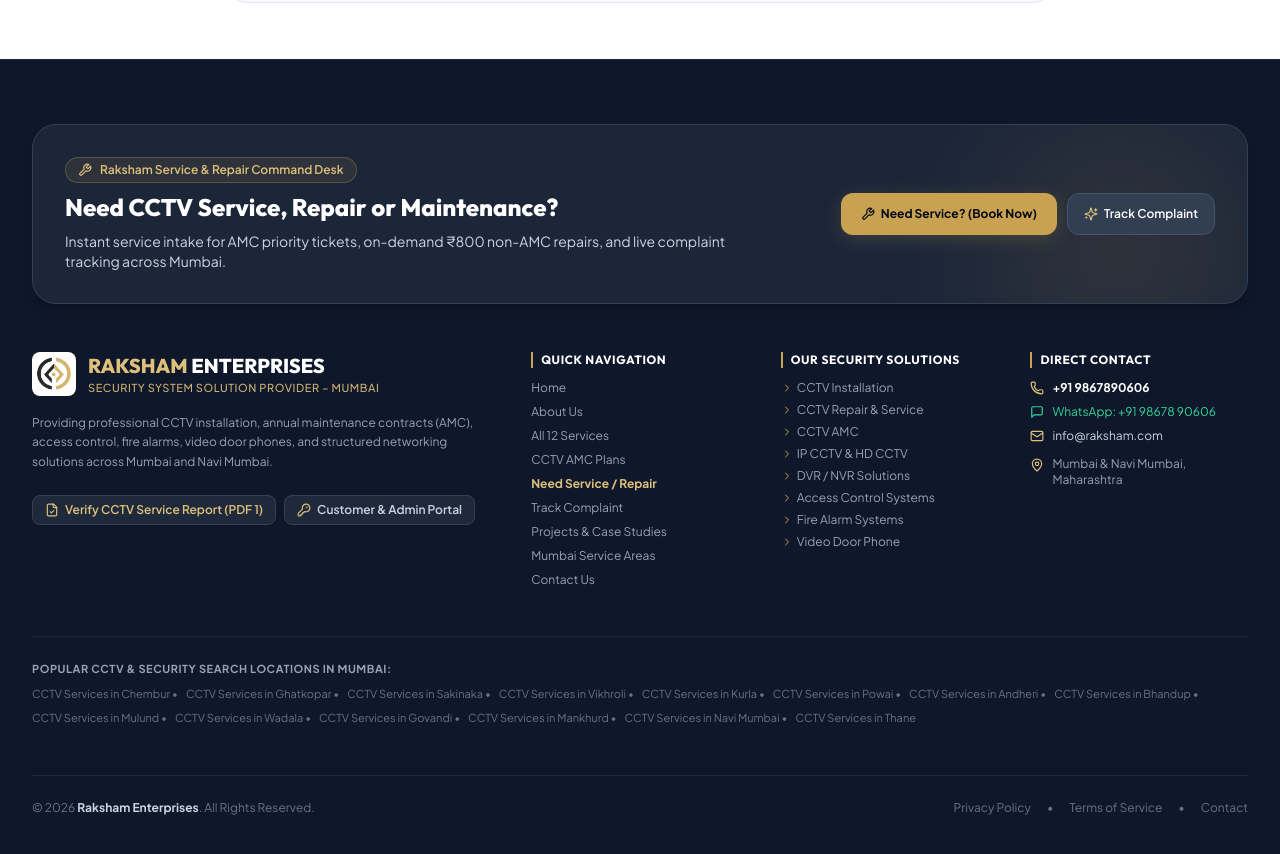
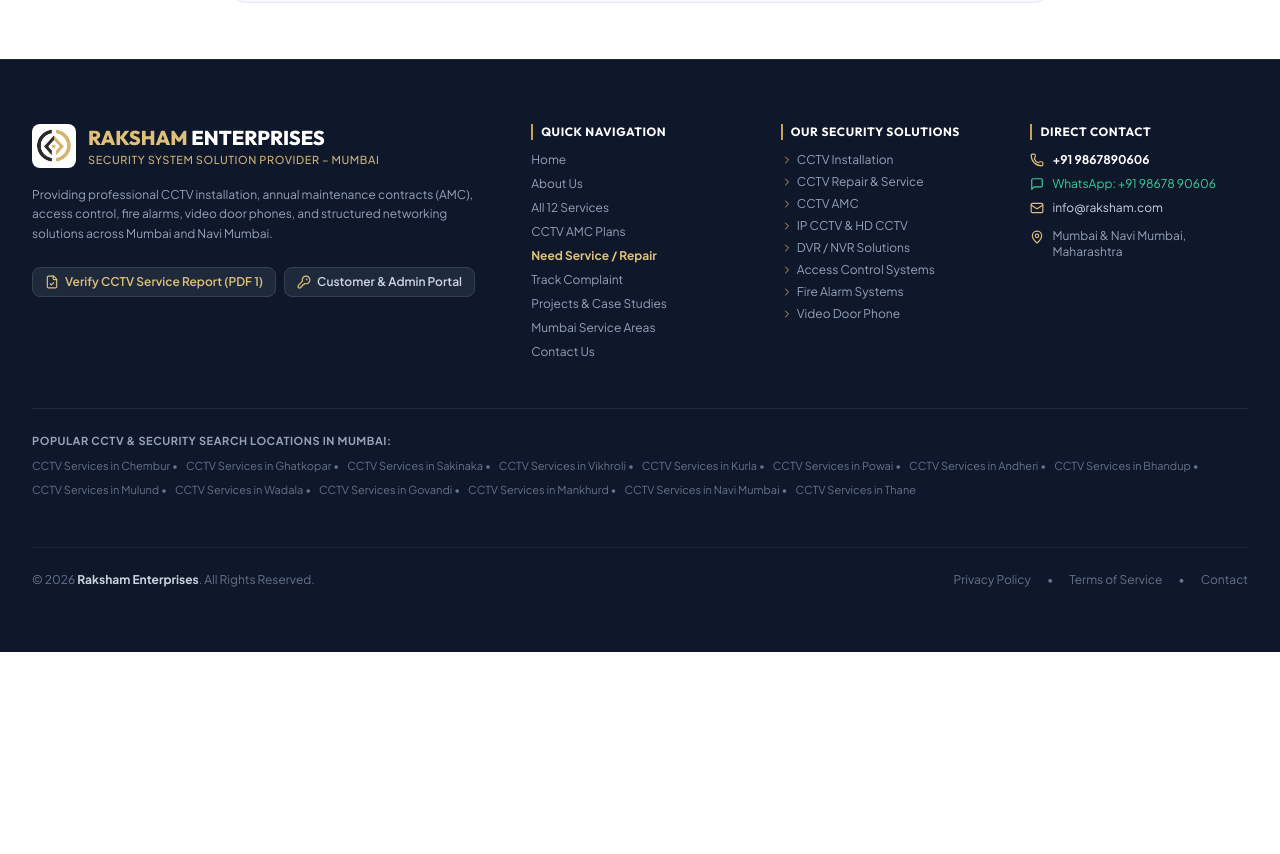
Before and after one commit to guptadipti0123-netizen/raksham-enterprises-web1, a React (Vite) app: page / in a window 1280 px wide. Shown: the part 3373-4227 px from the top of the page. After the commit the page ends 4025 px from the top, so only its background shows below. Built offline with nearby package versions, Linux system fonts and the light colour scheme.

Commit message:
fix(footer): keep Need Service exclusively in hero section and streamline footer

```diff
--- a/src/components/Footer.jsx
+++ b/src/components/Footer.jsx
@@ -20,43 +20,7 @@ export default function Footer({ onOpenQuote }) {
     <footer className="bg-slate-900 text-slate-400 pt-16 pb-16 border-t border-slate-800">
       <div className="max-w-7xl mx-auto px-4 sm:px-6 lg:px-8 space-y-12">
 
-        {/* 1. TOP FOOTER PROMINENT CALLOUT: Need Service & Complaint Routing Hub */}
-        <div className="p-6 sm:p-8 rounded-3xl bg-slate-800/90 border border-slate-700 grid grid-cols-1 lg:grid-cols-12 gap-6 items-center shadow-lg relative overflow-hidden">
-          <div className="absolute top-0 right-0 w-64 h-64 bg-gold-500/10 rounded-full blur-3xl pointer-events-none" />
-
-          <div className="lg:col-span-7 space-y-2 relative z-10">
-            <div className="inline-flex items-center space-x-2 px-3 py-1 rounded-full bg-gold-500/10 border border-gold-500/30 text-gold-400 text-xs font-semibold">
-              <Wrench className="w-3.5 h-3.5 text-gold-400" />
-              <span>Raksham Service & Repair Command Desk</span>
-            </div>
-            <h3 className="text-xl sm:text-2xl font-extrabold text-white">
-              Need CCTV Service, Repair or Maintenance?
-            </h3>
-            <p className="text-xs sm:text-sm text-slate-300 leading-relaxed">
-              Instant service intake for AMC priority tickets, on-demand ₹800 non-AMC repairs, and live complaint tracking across Mumbai.
-            </p>
-          </div>
-
-          <div className="lg:col-span-5 flex flex-wrap gap-2.5 sm:justify-end relative z-10">
-            <Link
-              to="/service-request"
-              className="px-5 py-3 rounded-xl bg-gold-500 hover:bg-gold-400 text-slate-950 font-bold text-xs shadow-gold-soft transition-all flex items-center space-x-1.5"
-            >
-              <Wrench className="w-3.5 h-3.5" />
-              <span>Need Service? (Book Now)</span>
-            </Link>
-
-            <Link
-              to="/track-service"
-              className="px-4 py-3 rounded-xl bg-slate-700/90 hover:bg-slate-700 text-white font-semibold text-xs border border-slate-600 transition-colors flex items-center space-x-1.5"
-            >
-              <Sparkles className="w-3.5 h-3.5 text-gold-400" />
-              <span>Track Complaint</span>
-            </Link>
-          </div>
-        </div>
-
-        {/* 2. Main 4-Column Grid */}
+        {/* Main 4-Column Grid */}
         <div className="grid grid-cols-1 md:grid-cols-2 lg:grid-cols-5 gap-8">
 
           {/* Column 1: Brand & Bio */}
```
